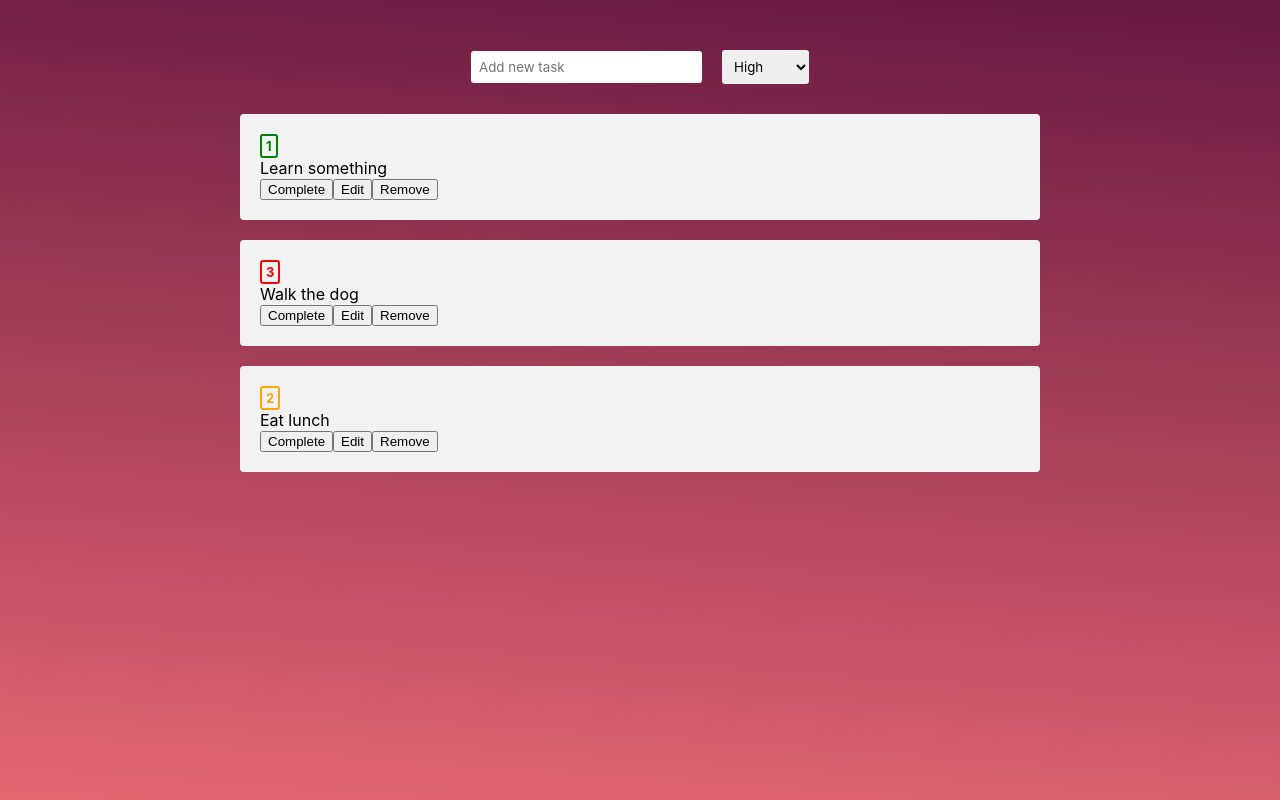
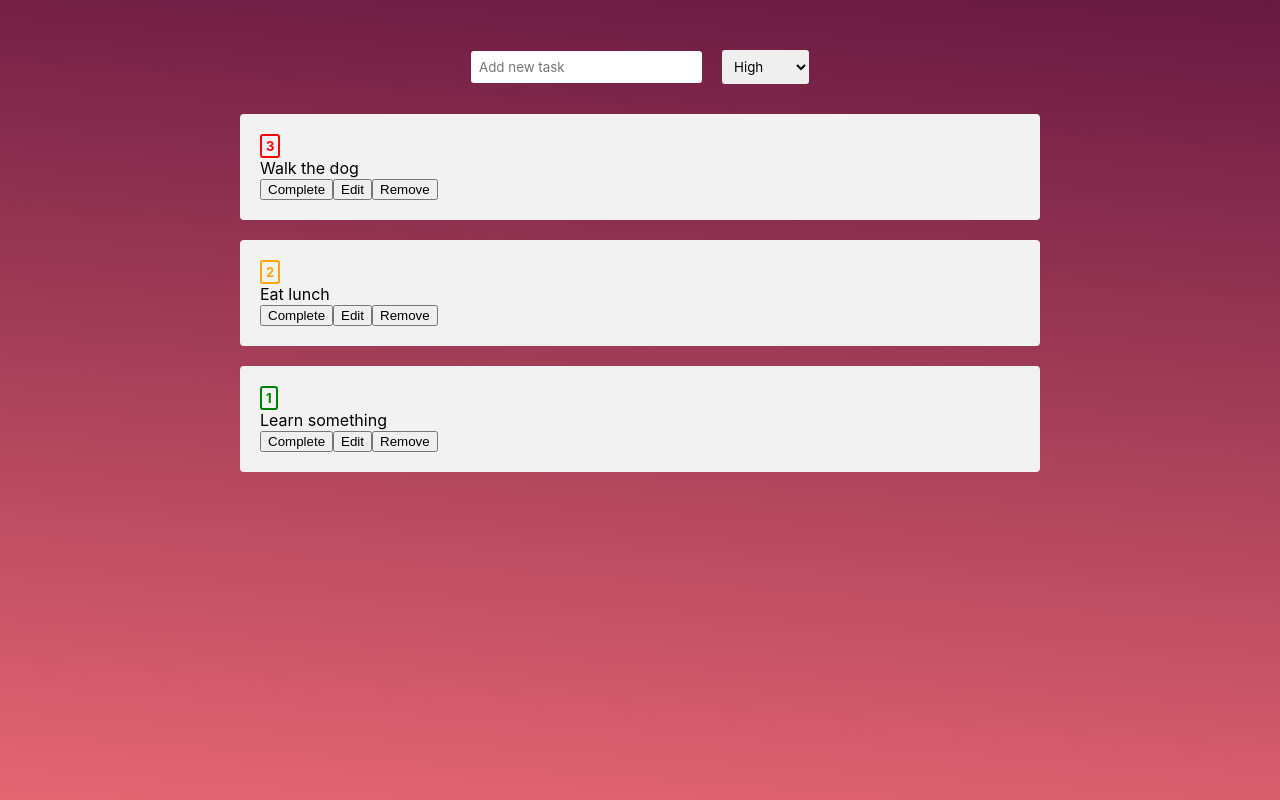
Before and after one commit to axelsvanfeldt/Agenda, a React (Create React App) app: page / in a window 1280 px wide. Built offline with nearby package versions, Linux system fonts and the light colour scheme.

Commit message:
Updated component file extensions from .js to .jsx

```diff
--- a/src/component/App.js
+++ /dev/null
@@ -1,69 +0,0 @@
-import React, {useState} from 'react';
-//import React from 'react';
-import './App.css';
-import TaskForm from './TaskForm';
-import Task from './Task';
-
-function App() {
-    const [tasks, setTasks] = useState([
-        {
-            text: 'Learn something',
-            isComplete: false,
-            priority: 1
-        },
-        {
-            text: 'Walk the dog',
-            isComplete: false,
-            priority: 3
-        },
-        {
-            text: 'Eat lunch',
-            isComplete: false,
-            priority: 2
-        },
-    ]);
-
-    //const [storage, setTasks] = useState();
-
-    const renderTasks = () => {
-        //tasks.sort((a, b) => a.priority > b.priority).map((task, index) =>
-        //return [].concat(tasks).sort((a, b) => a.priority > b.priority).map((task, index) =>
-        return tasks.map((task, index) =>
-            <Task
-                key={index}
-                index={index}
-                task={task}
-                completeTask={completeTask}
-                removeTask={removeTask}
-            />
-        );
-    }
-
-    const addTask = (text) => {
-        const newTasks = [...tasks, {text}];
-        setTasks(newTasks);
-    }
-
-    const completeTask = (index) => {
-        const newTasks = [...tasks];
-        newTasks[index].isComplete = true;
-        setTasks(newTasks);
-    }
-
-    const removeTask = (index) => {
-        const newTasks = [...tasks];
-        newTasks.splice(index, 1);
-        setTasks(newTasks);
-    }
-
-    return (
-        <div className="app">
-            <div className="task-list">
-                <TaskForm addTask={addTask} />
-                {renderTasks()}
-            </div>
-        </div>
-    )
-}
-
-export default App;
--- /dev/null
+++ b/src/component/App.jsx
@@ -0,0 +1,85 @@
+import React, {useState, useEffect} from 'react';
+import './App.css';
+import TaskForm from './TaskForm';
+import Task from './Task';
+
+const useStateWithLocalStorage = (key, defaultVal) => {
+    const [value, setValue] = useState(
+        localStorage.getItem(key) || defaultVal
+    );
+
+    useEffect(() => {
+        localStorage.setItem(key, value);
+    });
+
+    return [value, setValue];
+}
+
+const App = () => {
+    const [tasks, setTasks] = useStateWithLocalStorage('tasks',
+        JSON.stringify([
+            {
+                text: 'Learn something',
+                isComplete: false,
+                priority: 1
+            },
+            {
+                text: 'Walk the dog',
+                isComplete: false,
+                priority: 3
+            },
+            {
+                text: 'Eat lunch',
+                isComplete: false,
+                priority: 2
+            },
+        ])
+    );
+
+    const taskObjects = JSON.parse(tasks);
+
+    const renderTasks = () => {
+        taskObjects.sort((a, b) => b.priority - a.priority);
+        return taskObjects.map((task, index) => (
+            <Task
+                key={index}
+                index={index}
+                task={task}
+                completeTask={completeTask}
+                removeTask={removeTask}
+            />
+        ));
+    }
+
+    const addTask = (data) => {
+        const newTasks = [...taskObjects, {
+            text: data.text,
+            isComplete: false,
+            priority: data.priority
+        }];
+        setTasks(JSON.stringify(newTasks));
+    }
+
+    const completeTask = index => {
+        const newTasks = [...taskObjects];
+        newTasks[index].isComplete = true;
+        setTasks(JSON.stringify(newTasks));
+    }
+
+    const removeTask = index => {
+        const newTasks = [...taskObjects];
+        newTasks.splice(index, 1);
+        setTasks(JSON.stringify(newTasks));
+    }
+
+    return (
+        <div className="app">
+            <div className="task-list">
+                <TaskForm addTask={addTask} />
+                {renderTasks()}
+            </div>
+        </div>
+    )
+}
+
+export default App;
--- a/src/component/TaskForm.js
+++ b/src/component/TaskForm.jsx
@@ -2,11 +2,14 @@ import React, {useState} from 'react';
 import './TaskForm.css';
 
 function TaskForm({addTask}) {
-    const [value, setValue] = useState('');
+    const [value, setValue] = useState({
+        text: '',
+        priority: 1
+    });
 
     const handleSubmit = (e) => {
         e.preventDefault();
-        if (!value) return;
+        if (!value.text) return;
         addTask(value);
         setValue('');
     }
@@ -16,11 +19,21 @@ function TaskForm({addTask}) {
             <input
                 type="text"
                 className="input"
-                value={value}
+                value={value.text}
                 placeholder="Add new task"
-                onChange={(e) => setValue(e.target.value)}
+                onChange={(e) => {
+                    setValue({
+                        text: e.target.value,
+                        priority: value.priority
+                    })
+                }}
             />
-            <select>
+            <select onChange={(e) => {
+                setValue({
+                    text: value.text,
+                    priority: e.target.value,
+                })
+            }}>
                 <option value="3">High</option>
                 <option value="2">Medium</option>
                 <option value="1">Low</option>
--- a/src/index.js
+++ b/src/index.js
@@ -1,6 +1,6 @@
 import React from 'react';
 import ReactDOM from 'react-dom';
 import './index.css';
-import App from './component/App';
+import App from './component/App.jsx';
 
 ReactDOM.render(<App />, document.getElementById('root'));
```
Also changed, not shown: src/component/Task.jsx (renamed from src/component/Task.js).
